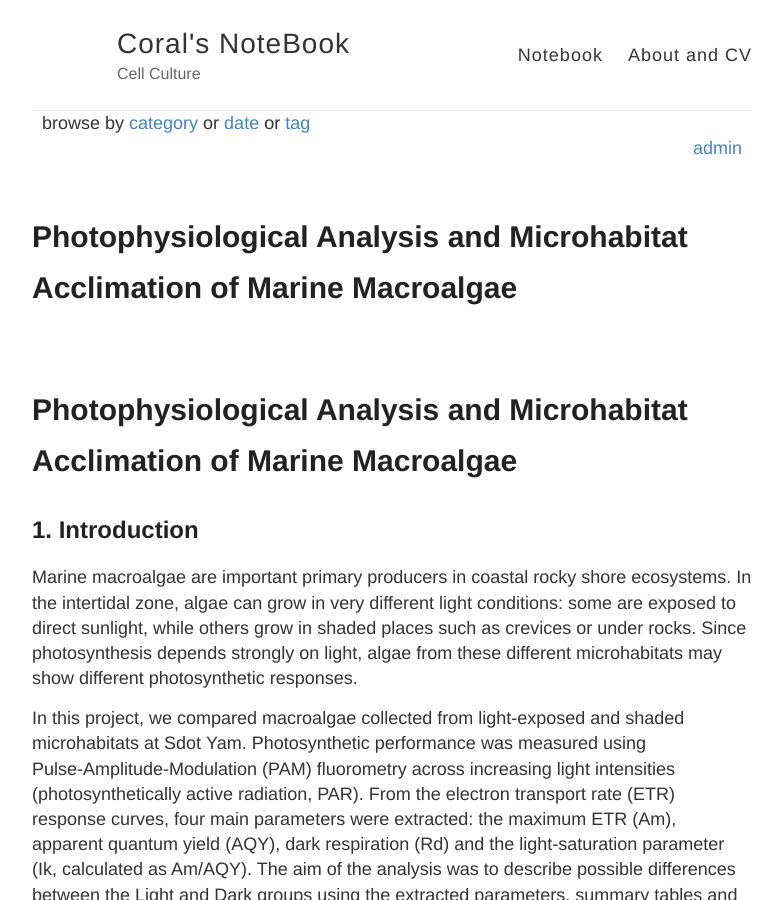
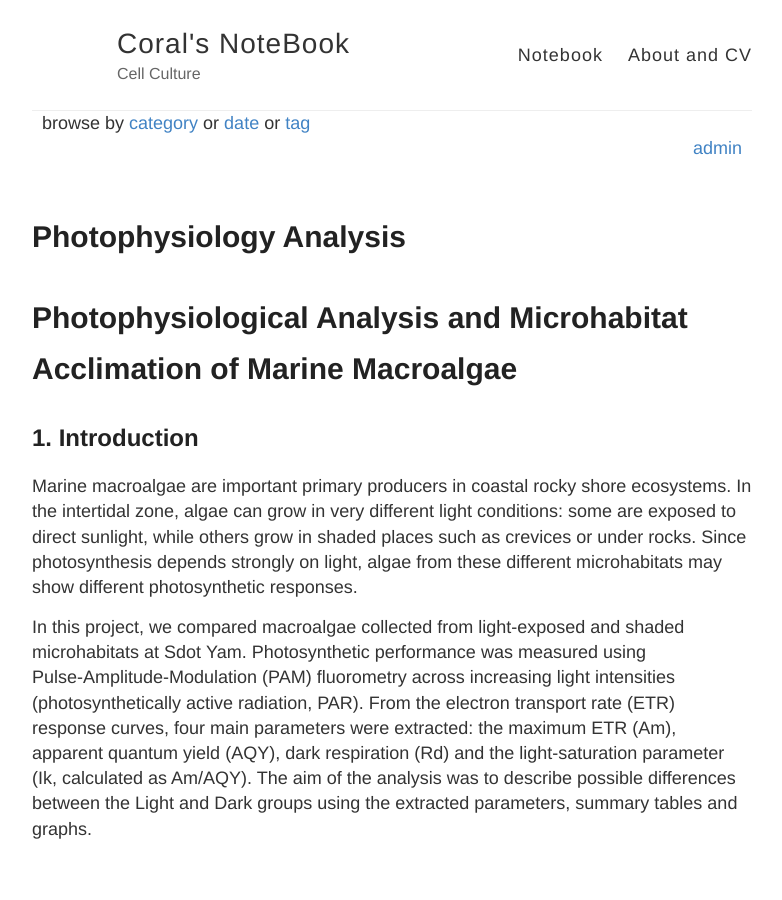
Before and after one commit to cori933/Corals-Lab-notebook, a Jekyll site: the page built from _posts/2026-06-25-photophysiology-analysis.md, in a window 1280 px wide and 900 px high. Shown: the whole window, without its empty margins (248-1030 px from the left). Built offline with Jekyll 4.4.1, drawn with Linux system fonts in a browser that asks for light colours; our own code applies the rules of GitHub Pages for plain Markdown files.

Commit message:
Update 2026-06-25-photophysiology-analysis.md

```diff
--- a/_posts/2026-06-25-photophysiology-analysis.md
+++ b/_posts/2026-06-25-photophysiology-analysis.md
@@ -1,10 +1,3 @@
----
-layout: post
-title: "Photophysiological Analysis and Microhabitat Acclimation of Marine Macroalgae"
-date: 2026-06-25
----
-<br>
-
 # Photophysiological Analysis and Microhabitat Acclimation of Marine Macroalgae
 
 ## 1. Introduction
```
